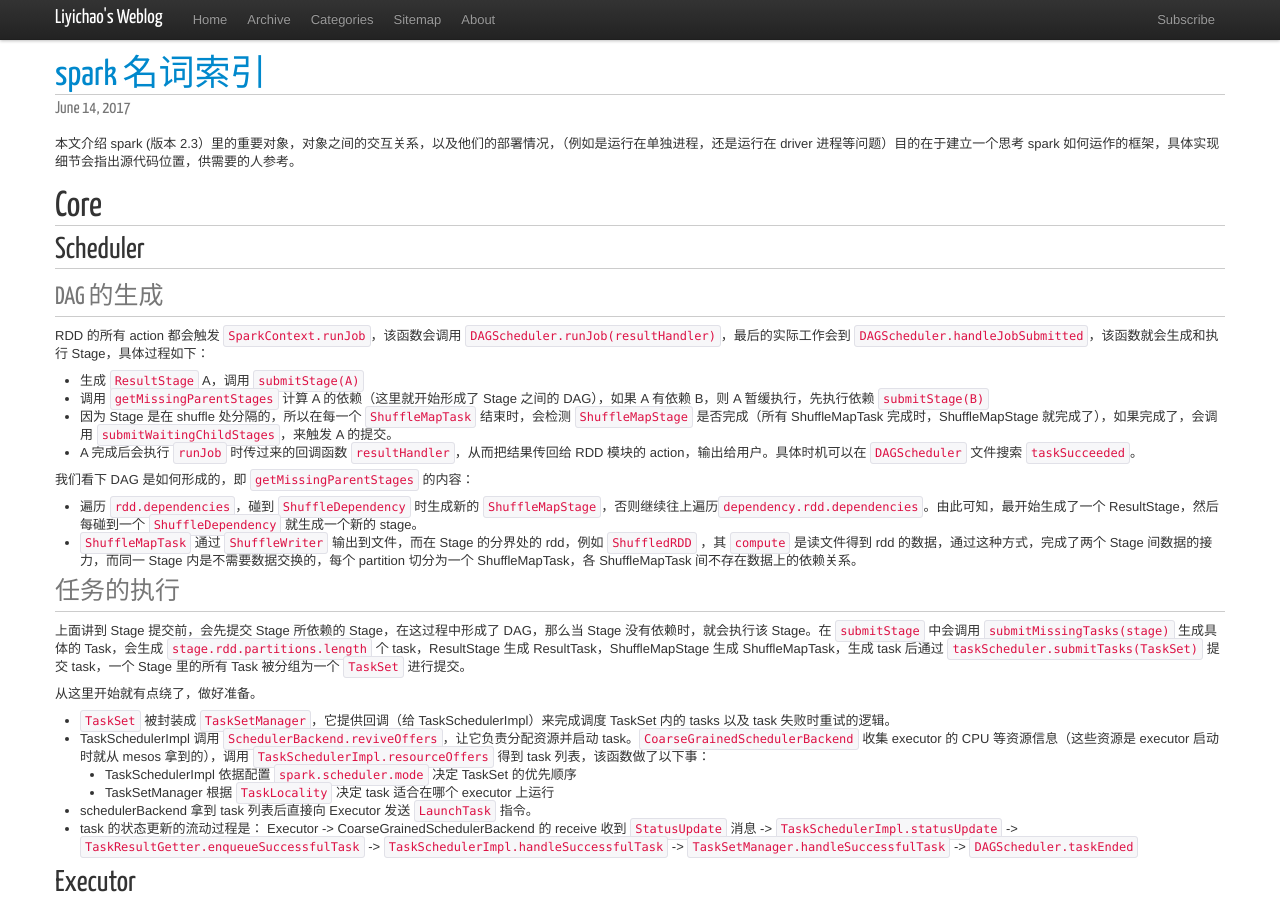
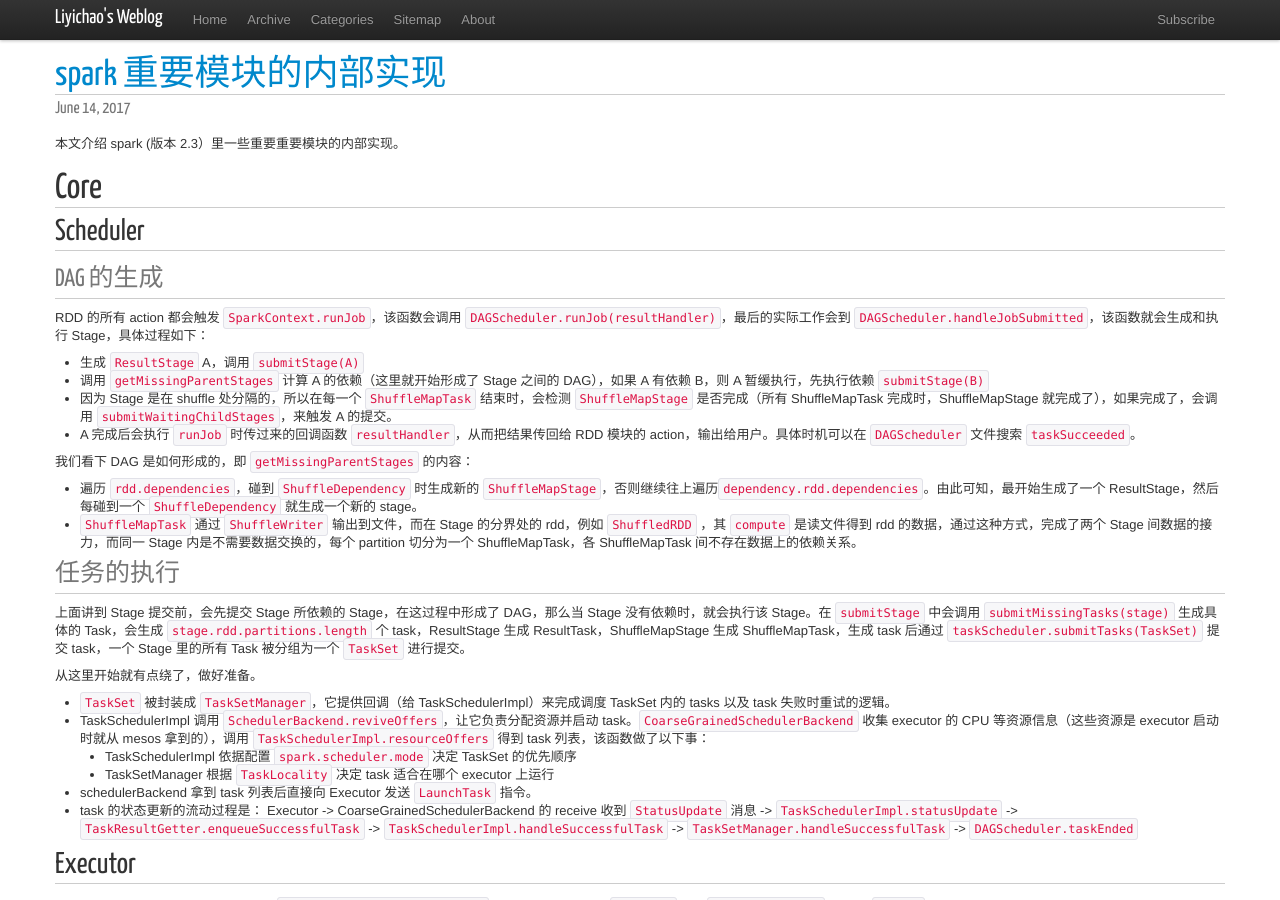
Before and after one commit to liyichao/liyichao.github.io, a Jekyll site: the page built from _posts/2017/2017-06-14-spark-名词索引.md, in a window 1280 px wide and 900 px high. Built offline with Jekyll 4.4.1, drawn with Linux system fonts in a browser that asks for light colours; nearby versions of some CDN libraries; comment, search, counter and statistics services are not loaded; some of the changed text lies outside the part shown.

Commit message:
Update title.

```diff
--- a/_posts/2017/2017-06-14-spark-名词索引.md
+++ b/_posts/2017/2017-06-14-spark-名词索引.md
@@ -1,12 +1,12 @@
 ---
 layout: post
-title: "spark 名词索引"
+title: "spark 重要模块的内部实现"
 category:
 tags: []
 ---
 {% include JB/setup %}
 
-本文介绍 spark (版本 2.3）里的重要对象，对象之间的交互关系，以及他们的部署情况，（例如是运行在单独进程，还是运行在 driver 进程等问题）目的在于建立一个思考 spark 如何运作的框架，具体实现细节会指出源代码位置，供需要的人参考。
+本文介绍 spark (版本 2.3）里一些重要重要模块的内部实现。
 
 # Core
 
```
Also changed, not shown: _posts/2017/2017-06-18-spark-sql-基本实现原理.md (+2 -2 lines).
